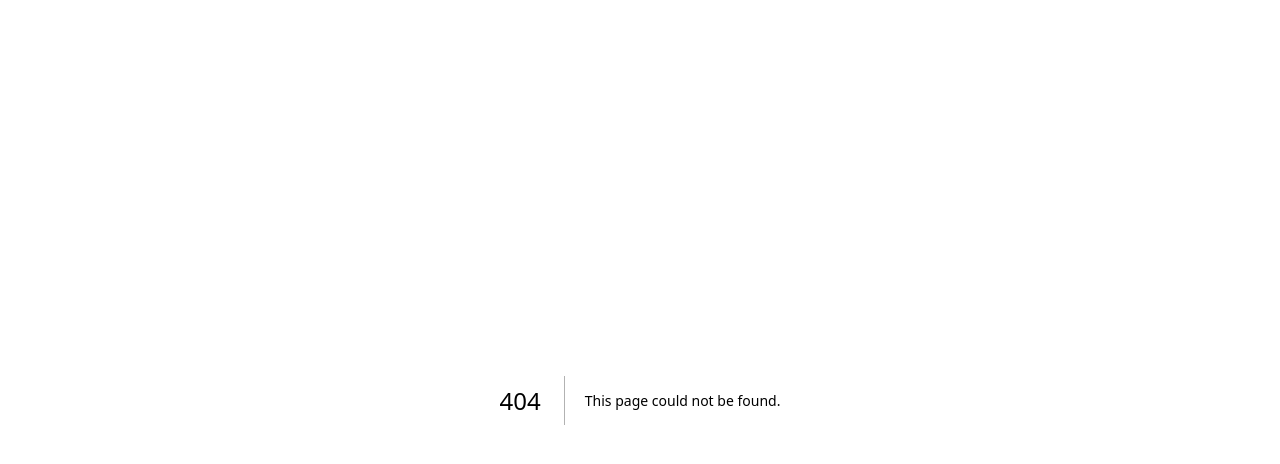
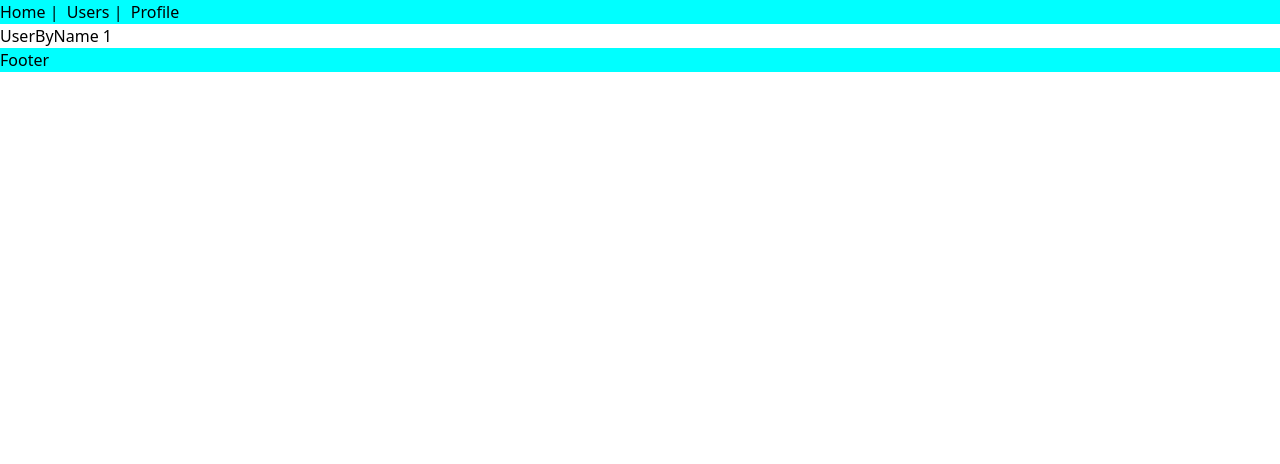
Before and after one commit to 016apih/kelas-nexjs-batch-57, a Next.js app: page /users/1 in a window 1280 px wide. Before the commit this address had no page. Shown: the top 464 px of the page. Built offline with nearby package versions, Linux system fonts and the light colour scheme.

Commit message:
tugas hari 8: Dynamic Routes di NextJS

```diff
--- /dev/null
+++ b/pages/users/[id].js
@@ -0,0 +1,16 @@
+import Layout from '@/layout'
+import { useRouter } from 'next/router'
+import React from 'react'
+
+const UserByName = () => {
+   const router = useRouter();
+   const { id } = router?.query;
+
+   return (
+      <Layout metaDescription="user by name">
+         <div>UserByName {id}</div>
+      </Layout>
+   )
+}
+
+export default UserByName
```
